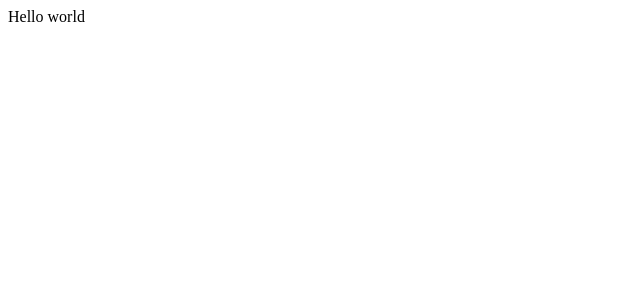
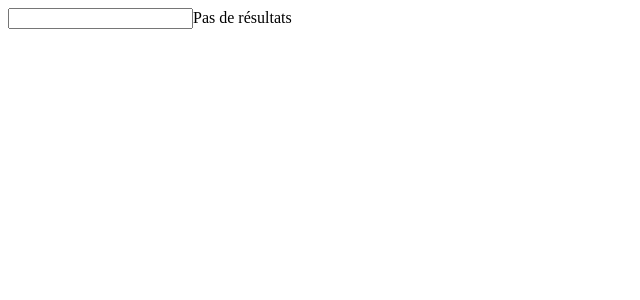
Before and after one commit to Flightan/coding-session-novembre, a React app: page / in a window 1280 px wide. Shown: the top 300 px of the page, without its empty margins (0-640 px from the left). Built offline with nearby package versions, Linux system fonts and the light colour scheme.

Commit message:
first commit coding 2 december

```diff
--- a/package.json
+++ b/package.json
@@ -28,8 +28,11 @@
   },
   "dependencies": {
     "babel-core": "^6.18.2",
+    "chai": "^3.5.0",
+    "enzyme": "^2.6.0",
     "html-webpack-plugin": "^2.22.0",
     "react": "^15.3.2",
+    "react-addons-test-utils": "^15.4.1",
     "react-dom": "^15.3.2",
     "webpack": "^1.13.2"
   }
--- a/src/App/App.jsx
+++ b/src/App/App.jsx
@@ -1,7 +1,6 @@
 import React from 'react';
+import AutocompleteInput from '../AutocompleteInput/AutocompleteInput';
 
-const App = () => (
-  <div>Hello world</div>
-);
+const App = () => <AutocompleteInput />;
 
 export default App;
--- /dev/null
+++ b/src/AutocompleteInput/AutocompleteInput.jsx
@@ -0,0 +1,34 @@
+import React from 'react';
+
+class AutocompleteInput extends React.Component {
+
+  constructor(props) {
+    super(props);
+    this.state = {
+      results: [],
+      value: '',
+    };
+  }
+
+  inputChange(value) {
+    this.setState({ value });
+  }
+
+  renderResults() {
+    const resultList = this.state.results.map(result => <li>{result}</li>);
+    const noResults = <span>Pas de résultats</span>;
+    return this.state.results.length === 0 ? noResults : <ul>{resultList}</ul>;
+  }
+
+  render() {
+    return (
+      <div>
+        <input />
+        {this.renderResults()}
+      </div>);
+  }
+
+}
+
+
+export default AutocompleteInput;
```
Also changed, not shown: 2 other files (tests, documents, lock files or other folders).
